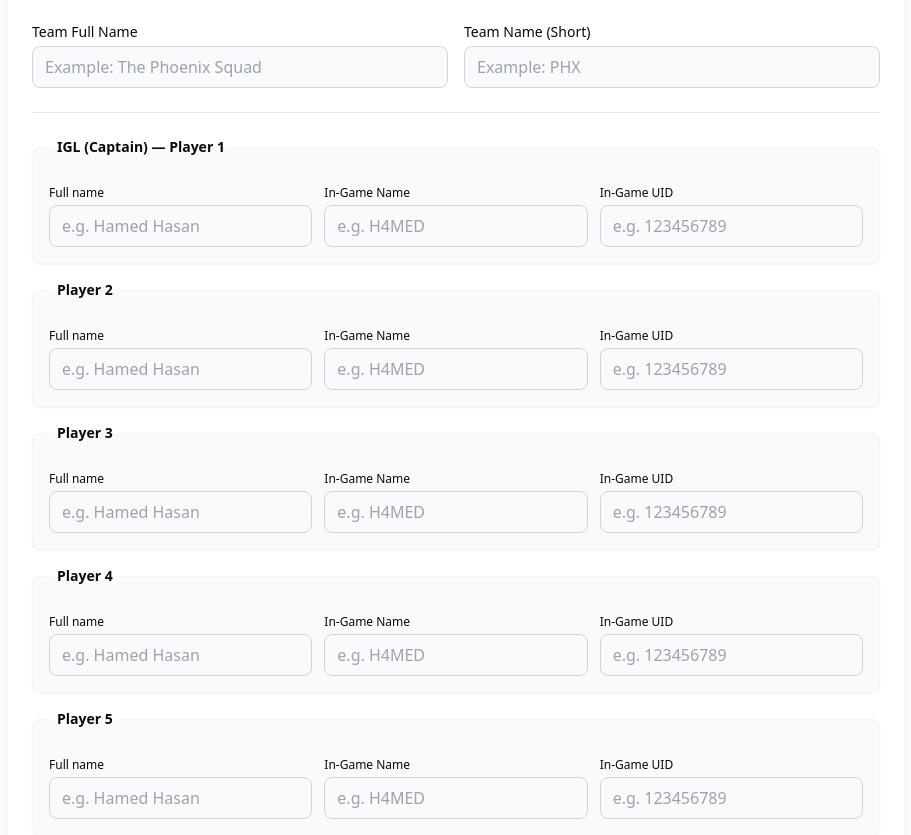
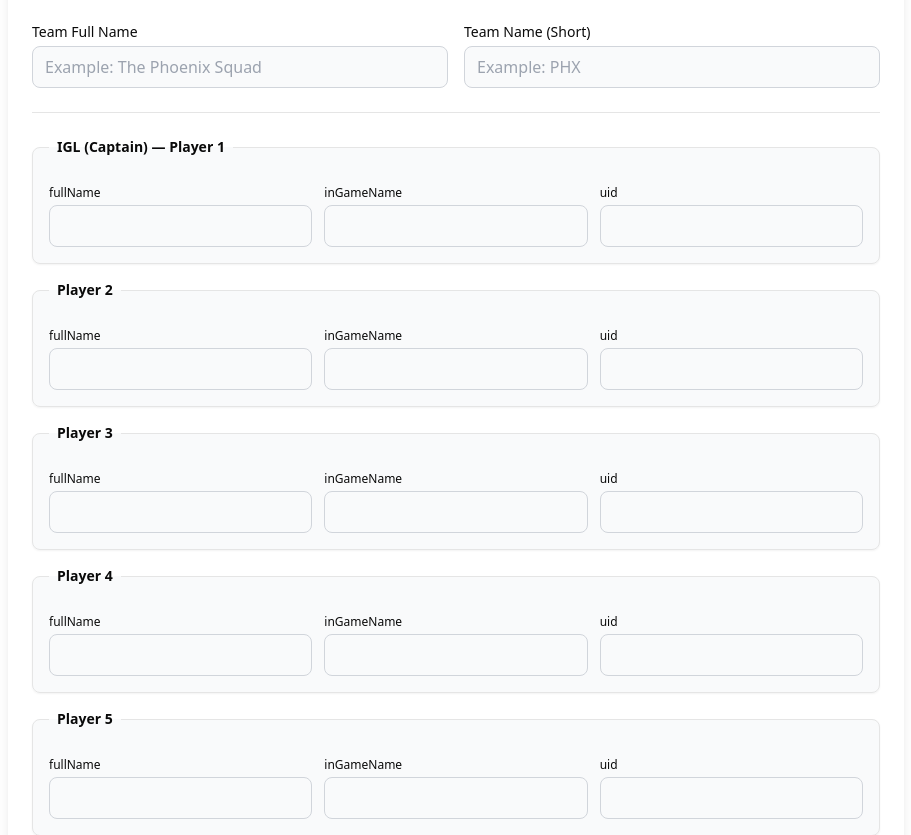
Before and after one commit to Hamed18/Go-On, a React (Vite) app in the folder FRONTEND/: page /enroll in a window 1280 px wide. Shown: the part 1080-1915 px from the top of the page, without its empty margins (184-1095 px from the left). Built offline with nearby package versions, Linux system fonts and the light colour scheme.

Commit message:
added functionality for checking duplicate uid while team registration

```diff
--- a/FRONTEND/package.json
+++ b/FRONTEND/package.json
@@ -31,6 +31,7 @@
     "react-redux": "^9.2.0",
     "react-router-dom": "^6.30.1",
     "react-scroll-to-top": "^3.0.0",
+    "react-toastify": "^11.0.5",
     "redux-persist": "^6.0.0",
     "sonner": "^2.0.7",
     "swiper": "^11.1.14",
--- a/FRONTEND/src/Pages/Enroll/TeamRegistrationForm.jsx
+++ b/FRONTEND/src/Pages/Enroll/TeamRegistrationForm.jsx
@@ -1,24 +1,17 @@
 import axios from "axios";
-import { toast } from "sonner";
-import { motion } from "framer-motion";
-import { fadeIn } from "../../utils/motion";
 import React, { useState } from "react";
 import Enroll from "./Enroll";
+import { ToastContainer, toast } from "react-toastify";
+import "react-toastify/dist/ReactToastify.css";
 
 export default function TeamRegistrationForm() {
   const initialPlayer = { fullName: "", inGameName: "", uid: "" };
   const [teamFullName, setTeamFullName] = useState("");
   const [teamShortName, setTeamShortName] = useState("");
-  const [players, setPlayers] = useState([
-    { ...initialPlayer },
-    { ...initialPlayer },
-    { ...initialPlayer },
-    { ...initialPlayer },
-    { ...initialPlayer },
-  ]);
-  const [submitted, setSubmitted] = useState(false);
+  const [players, setPlayers] = useState(Array(5).fill({ ...initialPlayer }));
   const [loading, setLoading] = useState(false);
   const [errors, setErrors] = useState({});
+  const [serverMessage, setServerMessage] = useState(null);
 
   const inputClass = (error) =>
     `w-full rounded-lg border px-3 py-2 bg-gray-50 text-gray-900 placeholder-gray-400
@@ -37,21 +30,19 @@ export default function TeamRegistrationForm() {
     const err = {};
     if (!teamFullName.trim()) err.teamFullName = "Team full name is required.";
     if (!teamShortName.trim()) err.teamShortName = "Team short name is required.";
-
     players.forEach((p, i) => {
       const base = `player${i + 1}`;
       if (!p.fullName.trim()) err[`${base}_fullName`] = "Full name required.";
       if (!p.inGameName.trim()) err[`${base}_inGameName`] = "In-game name required.";
       if (!p.uid.trim()) err[`${base}_uid`] = "In-game UID required.";
     });
-
     setErrors(err);
     return Object.keys(err).length === 0;
   }
 
   async function handleSubmit(e) {
     e.preventDefault();
-    setSubmitted(false);
+    setServerMessage(null);
     if (!validate()) return;
 
     const payload = {
@@ -66,35 +57,29 @@ export default function TeamRegistrationForm() {
 
     try {
       setLoading(true);
-      const res = await axios.post(
-        "http://localhost:4000/api/team-registration",
-        payload,
-        { headers: { "Content-Type": "application/json" }, withCredentials: true }
-      );
+      const res = await axios.post("http://localhost:4000/api/team-registration", payload, {
+        headers: { "Content-Type": "application/json" },
+      });
 
       if (res.status === 200 || res.status === 201) {
-        toast.success("Team registered successfully!");
-        console.log("✅ Server response:", res.data);
-        setSubmitted(true);
+        toast.success("✅ Team registered successfully!");
+        setServerMessage({ type: "success", text: "Team registered successfully!" });
 
+        // Reset form
         setTeamFullName("");
         setTeamShortName("");
-        setPlayers([
-          { ...initialPlayer },
-          { ...initialPlayer },
-          { ...initialPlayer },
-          { ...initialPlayer },
-          { ...initialPlayer },
-        ]);
+        setPlayers(Array(5).fill({ ...initialPlayer }));
         setErrors({});
       }
     } catch (err) {
-      console.error("❌ Registration failed:", err);
-      const msg =
-        err.response?.data?.message ||
-        err.message ||
-        "Something went wrong while submitting!";
-      toast.error(msg);
+      const status = err.response?.status;
+      let msg = "Something went wrong!";
+      if (status === 400) msg = "Duplicate UID detected! One or more players already registered.";
+      else if (status === 500) msg = "Server error — please try again later.";
+      else if (err.response?.data?.message) msg = err.response.data.message;
+
+      toast.error(`❌ ${msg}`);
+      setServerMessage({ type: "error", text: msg });
     } finally {
       setLoading(false);
     }
@@ -103,6 +88,7 @@ export default function TeamRegistrationForm() {
   return (
     <>
       <Enroll />
+      <ToastContainer position="top-right" autoClose={4000} />
 
       <div className="max-w-4xl mx-auto p-6 bg-white rounded-2xl shadow-lg mt-10">
         <h1 className="text-2xl md:text-3xl font-bold mb-2">Team Registration</h1>
@@ -121,9 +107,7 @@ export default function TeamRegistrationForm() {
                 className={inputClass(errors.teamFullName)}
                 placeholder="Example: The Phoenix Squad"
               />
-              {errors.teamFullName && (
-                <p className="text-xs text-red-500 mt-1">{errors.teamFullName}</p>
-              )}
+              {errors.teamFullName && <p className="text-xs text-red-500">{errors.teamFullName}</p>}
             </div>
 
             <div>
@@ -134,9 +118,7 @@ export default function TeamRegistrationForm() {
                 className={inputClass(errors.teamShortName)}
                 placeholder="Example: PHX"
               />
-              {errors.teamShortName && (
-                <p className="text-xs text-red-500 mt-1">{errors.teamShortName}</p>
-              )}
+              {errors.teamShortName && <p className="text-xs text-red-500">{errors.teamShortName}</p>}
             </div>
           </div>
 
@@ -145,76 +127,35 @@ export default function TeamRegistrationForm() {
           {/* Player Info */}
           <div className="space-y-4">
             {players.map((player, idx) => (
-              <fieldset
-                key={idx}
-                className="p-4 rounded-lg border border-gray-100 bg-gray-50 shadow-sm"
-              >
+              <fieldset key={idx} className="p-4 rounded-lg border bg-gray-50 shadow-sm">
                 <legend className="px-2 text-sm font-semibold">
                   {idx === 0 ? "IGL (Captain) — Player 1" : `Player ${idx + 1}`}
                 </legend>
-
                 <div className="grid grid-cols-1 md:grid-cols-3 gap-3 mt-3">
-                  <div>
-                    <label className="block text-xs font-medium mb-1">Full name</label>
+                  {["fullName", "inGameName", "uid"].map((field) => (
+                    <div key={field}>
+                      <label className="block text-xs font-medium mb-1">{field}</label>
                       <input
-                      value={player.fullName}
-                      onChange={(e) =>
-                        handlePlayerChange(idx, "fullName", e.target.value)
-                      }
-                      className={inputClass(errors[`player${idx + 1}_fullName`])}
-                      placeholder="e.g. Hamed Hasan"
+                        value={player[field]}
+                        onChange={(e) => handlePlayerChange(idx, field, e.target.value)}
+                        className={inputClass(errors[`player${idx + 1}_${field}`])}
                       />
-                    {errors[`player${idx + 1}_fullName`] && (
-                      <p className="text-xs text-red-500 mt-1">
-                        {errors[`player${idx + 1}_fullName`]}
-                      </p>
+                      {errors[`player${idx + 1}_${field}`] && (
+                        <p className="text-xs text-red-500">{errors[`player${idx + 1}_${field}`]}</p>
                       )}
                     </div>
-
-                  <div>
-                    <label className="block text-xs font-medium mb-1">In-Game Name</label>
-                    <input
-                      value={player.inGameName}
-                      onChange={(e) =>
-                        handlePlayerChange(idx, "inGameName", e.target.value)
-                      }
-                      className={inputClass(errors[`player${idx + 1}_inGameName`])}
-                      placeholder="e.g. H4MED"
-                    />
-                    {errors[`player${idx + 1}_inGameName`] && (
-                      <p className="text-xs text-red-500 mt-1">
-                        {errors[`player${idx + 1}_inGameName`]}
-                      </p>
-                    )}
-                  </div>
-
-                  <div>
-                    <label className="block text-xs font-medium mb-1">In-Game UID</label>
-                    <input
-                      value={player.uid}
-                      onChange={(e) =>
-                        handlePlayerChange(idx, "uid", e.target.value)
-                      }
-                      className={inputClass(errors[`player${idx + 1}_uid`])}
-                      placeholder="e.g. 123456789"
-                    />
-                    {errors[`player${idx + 1}_uid`] && (
-                      <p className="text-xs text-red-500 mt-1">
-                        {errors[`player${idx + 1}_uid`]}
-                      </p>
-                    )}
-                  </div>
+                  ))}
                 </div>
               </fieldset>
             ))}
           </div>
 
-          {/* Buttons */}
+          {/* Buttons & server message */}
           <div className="flex flex-col md:flex-row items-center gap-3">
             <button
               type="submit"
               disabled={loading}
-              className={`px-5 py-2 rounded-lg font-medium text-white shadow-sm w-full md:w-auto ${
+              className={`px-5 py-2 rounded-lg text-white ${
                 loading ? "bg-gray-400" : "bg-green-600 hover:bg-green-700"
               }`}
             >
@@ -226,27 +167,21 @@ export default function TeamRegistrationForm() {
               onClick={() => {
                 setTeamFullName("");
                 setTeamShortName("");
-                setPlayers([
-                  { ...initialPlayer },
-                  { ...initialPlayer },
-                  { ...initialPlayer },
-                  { ...initialPlayer },
-                  { ...initialPlayer },
-                ]);
+                setPlayers(Array(5).fill({ ...initialPlayer }));
                 setErrors({});
-                setSubmitted(false);
+                setServerMessage(null);
               }}
-              className="px-4 py-2 rounded-lg border font-medium w-full md:w-auto"
+              className="px-4 py-2 rounded-lg border"
             >
               Reset
             </button>
+          </div>
 
-            {submitted && (
-              <p className="text-sm text-green-700 mt-2 md:mt-0">
-                Registration submitted successfully ✅
+          {serverMessage && (
+            <p className={`mt-4 text-sm ${serverMessage.type === "success" ? "text-green-600" : "text-red-600"}`}>
+              {serverMessage.text}
             </p>
           )}
-          </div>
         </form>
       </div>
     </>
```
Also changed, not shown: 1 other file (tests, documents, lock files or other folders). Lines whose indentation alone changed are shown as unchanged.
